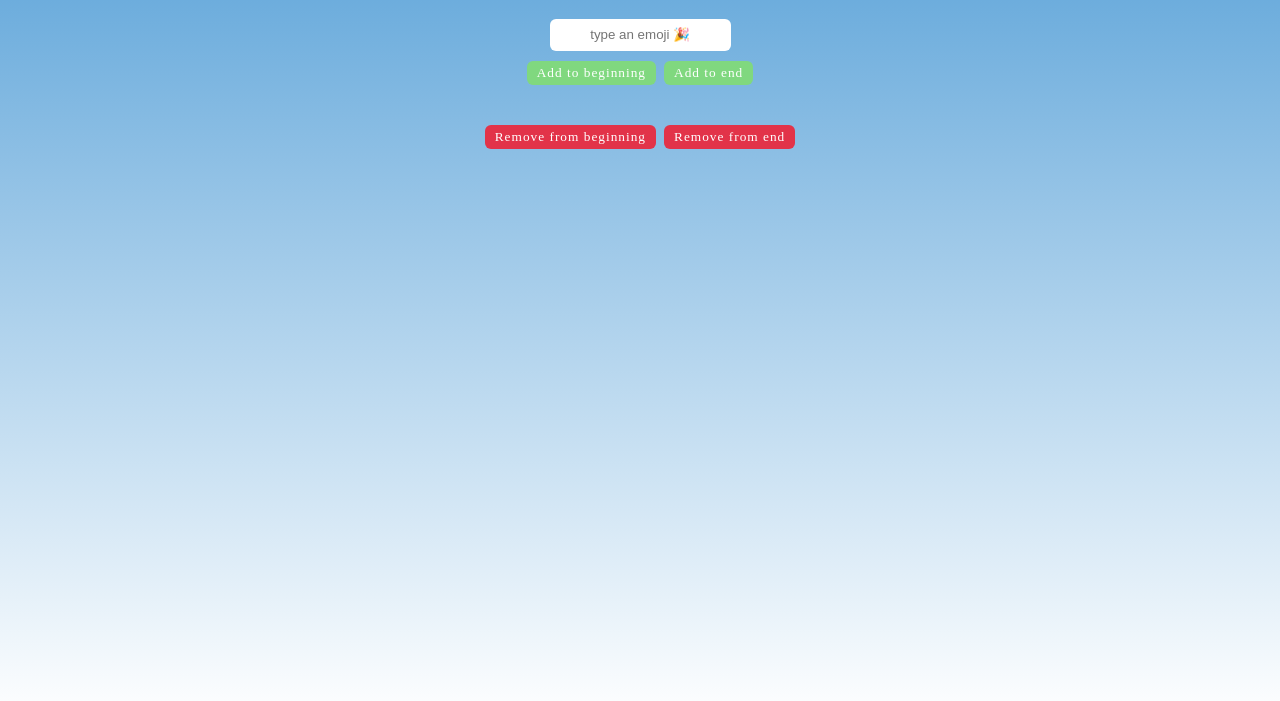
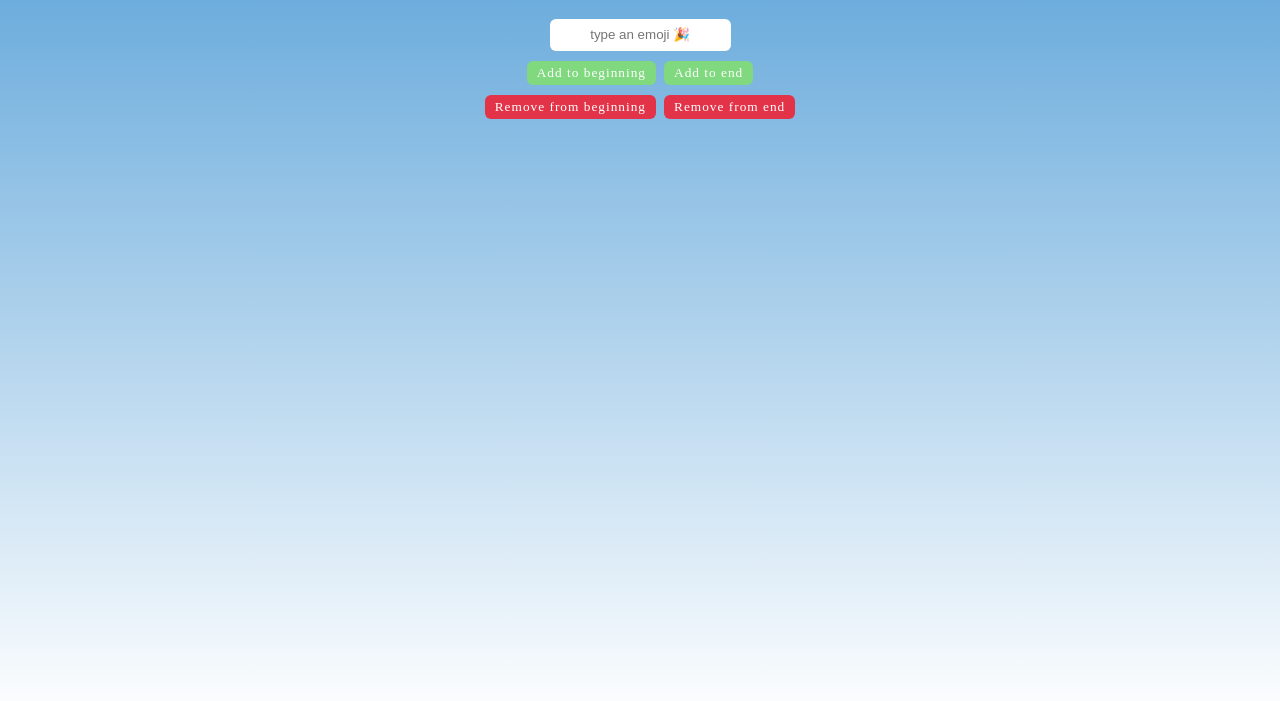
Before and after one commit to Epic91/scrimba-mc, a plain HTML site: page Module3/index.html in a window 1280 px wide. Shown: the part 79-780 px from the top of the page. Drawn offline with Linux system fonts and the light colour scheme; a web font is replaced by a local one.

Commit message:
changed margin bottom to 0px

```diff
--- a/Module3/style.css
+++ b/Module3/style.css
@@ -42,7 +42,7 @@ button {
 .buttons-wrapper {
     display: flex;
     justify-content: center;
-    margin: 10px 0 40px;
+    margin: 10px 0 0;
 }
 
 .emoji-container {
```
